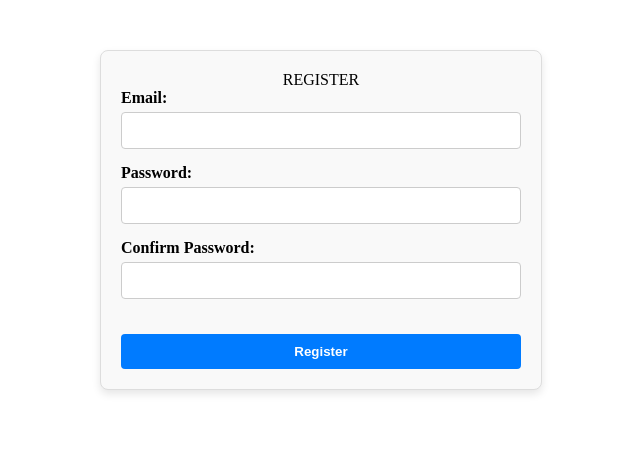
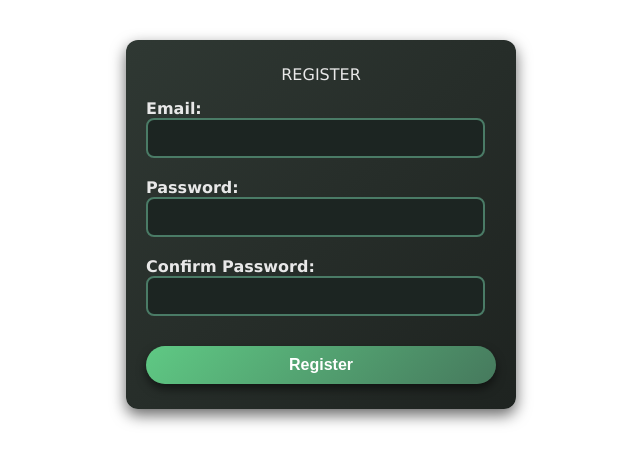
Before and after one commit to jdelgadoc17/dino, an Angular app in the folder proDino/: page /register in a window 1280 px wide. Shown: the top 464 px of the page, without its empty margins (319-959 px from the left). Built offline with nearby package versions, Linux system fonts and the light colour scheme.

Commit message:
fix park final

```diff
--- a/proDino/src/components/home/home.component.ts
+++ b/proDino/src/components/home/home.component.ts
@@ -20,6 +20,7 @@ export class HomeComponent implements OnInit {
   enclosures: any[] = [];
   dinosauriosComprados: number[] = [];
   recintosComprados: number[] = [];
+  userId: string = '';
 
   constructor(
     private dinosaurService: DinosaurService,
@@ -40,6 +41,7 @@ export class HomeComponent implements OnInit {
       this.coins = data.coins;
       this.dinosauriosComprados = data.dinosaurIds || [];
       this.recintosComprados = data.recintosIds || [];
+      this.userId = data.userId;  // Guardamos el userId del parque
     });
   }
 
@@ -47,6 +49,7 @@ export class HomeComponent implements OnInit {
     this.clickCount++;
     this.coins += 50;
     this.updateUnlockStatus();
+    this.updatePark(); // Llamamos a updatePark para guardar el estado después de cada click
   }
 
   updateUnlockStatus() {
@@ -59,7 +62,7 @@ export class HomeComponent implements OnInit {
       this.coins -= dinosaur.cost;
       this.dinosauriosComprados.push(dinosaur.id);
       this.message = `Has comprado un ${dinosaur.name}.`;
-      this.updatePark();
+      this.updatePark();  // Llamamos a updatePark para actualizar el estado
     }
   }
 
@@ -68,12 +71,13 @@ export class HomeComponent implements OnInit {
       this.coins -= enclosure.cost;
       this.recintosComprados.push(enclosure.id);
       this.message = `Has comprado el recinto ${enclosure.name}.`;
-      this.updatePark();
+      this.updatePark();  // Llamamos a updatePark para actualizar el estado
     }
   }
 
   updatePark() {
     const data = {
+      userId: this.userId,  // Incluimos userId
       coins: this.coins,
       dinosaurIds: this.dinosauriosComprados,
       recintosIds: this.recintosComprados,
--- a/proDino/src/components/login/login.component.css
+++ b/proDino/src/components/login/login.component.css
@@ -1,22 +1,32 @@
 .container {
-    max-width: 400px;
+  max-width: 380px;
   margin: 50px auto;
-    padding: 20px;
-    border: 1px solid #ddd;
-    border-radius: 8px;
-    box-shadow: 0 4px 8px rgba(0, 0, 0, 0.1);
-    background-color: #f9f9f9;
+  padding: 25px 20px;
+  border-radius: 10px;
+  background: linear-gradient(135deg, #4b2e2b, #2f1b1a);
+  box-shadow: 0 8px 16px rgba(0, 0, 0, 0.4);
+  color: #f3e6d4;
+  font-family: 'Verdana', sans-serif;
   text-align: center;
+}
+
+.container h1 {
+  font-size: 1.8em;
+  margin-bottom: 15px;
+  color: #e65c4f;
+  text-shadow: 2px 2px 5px rgba(0, 0, 0, 0.7);
 }
 
 form {
   display: flex;
   flex-direction: column;
+  gap: 15px;
 }
 
 form label {
-    margin-bottom: 15px;
   font-weight: bold;
+  font-size: 1em;
+  color: #f3e6d4;
   display: flex;
   flex-direction: column;
   align-items: flex-start;
@@ -24,26 +34,57 @@
 
 input[type="email"],
 input[type="password"] {
-    width: 100%;
+  width: 90%;
   padding: 10px;
-    margin-top: 5px;
-    border: 1px solid #ccc;
-    border-radius: 4px;
-    box-sizing: border-box;
+  border: 2px solid #8a5741;
+  border-radius: 6px;
+  background: #3d2b29;
+  color: #f3e6d4;
+  font-size: 0.9em;
+  transition: border-color 0.3s, box-shadow 0.3s;
+}
+
+
+
+
+input[type="email"]:focus,
+input[type="password"]:focus {
+  border-color: #e65c4f;
+  box-shadow: 0 0 6px rgba(230, 92, 79, 0.5);
+  outline: none;
 }
 
 button[type="submit"] {
-    padding: 10px;
-    margin-top: 20px;
-    background-color: #007bff;
-    color: white;
+  padding: 12px;
+  background: linear-gradient(135deg, #a83d2f, #7d2b24);
+  color: #fff;
   border: none;
-    border-radius: 4px;
+  border-radius: 20px;
   cursor: pointer;
   font-weight: bold;
-    transition: background-color 0.3s;
+  font-size: 1em;
+  transition: background 0.3s ease, transform 0.2s ease;
+  box-shadow: 0 5px 10px rgba(0, 0, 0, 0.3);
 }
 
 button[type="submit"]:hover {
-    background-color: #0056b3;
+  background: linear-gradient(135deg, #7d2b24, #a83d2f);
+  transform: translateY(-2px);
+  box-shadow: 0 7px 15px rgba(0, 0, 0, 0.5);
 }
+
+button[type="submit"]:active {
+  transform: translateY(1px);
+}
+
+.container p {
+  font-size: 0.85em;
+  color: #b89d8a;
+  margin-top: 10px;
+}
+
+body {
+  background: radial-gradient(circle, #4b2e2b, #2f1b1a);
+  color: #f3e6d4;
+  font-family: 'Verdana', sans-serif;
+}
--- a/proDino/src/components/register/register.component.css
+++ b/proDino/src/components/register/register.component.css
@@ -1,62 +1,87 @@
 .container {
-    max-width: 400px;
-    margin: 50px auto;
-    padding: 20px;
-    border: 1px solid #ddd;
-    border-radius: 8px;
-    box-shadow: 0 4px 8px rgba(0, 0, 0, 0.1);
-    background-color: #f9f9f9;
+  max-width: 350px;
+  margin: 40px auto;
+  padding: 25px 20px;
+  border-radius: 12px;
+  background: linear-gradient(135deg, #2f3833, #1e2320);
+  box-shadow: 0 6px 15px rgba(0, 0, 0, 0.6);
+  color: #e8e8e8;
+  font-family: 'Verdana', sans-serif;
   text-align: center;
+}
+
+.container h1 {
+  font-size: 1.8em;
+  margin-bottom: 15px;
+  color: #ffe169;
+  text-shadow: 2px 2px 6px rgba(0, 0, 0, 0.7);
 }
 
 form {
   display: flex;
   flex-direction: column;
+  gap: 15px;
 }
 
 form label {
-    margin-bottom: 15px;
   font-weight: bold;
+  font-size: 1em;
+  color: #e8e8e8;
   display: flex;
   flex-direction: column;
   align-items: flex-start;
+  margin-bottom: 5px;
 }
 
 input[type="email"],
 input[type="password"] {
-    width: 100%;
+  width: 90%;
   padding: 10px;
-    margin-top: 5px;
-    border: 1px solid #ccc;
-    border-radius: 4px;
-    box-sizing: border-box;
+  border: 2px solid #4a7b66;
+  border-radius: 8px;
+  background: #1c2522;
+  color: #e0e0e0;
+  font-size: 0.9em;
+  transition: border-color 0.3s, box-shadow 0.3s;
+}
+
+input[type="email"]:focus,
+input[type="password"]:focus {
+  border-color: #67c08a;
+  box-shadow: 0 0 5px rgba(103, 192, 138, 0.5);
+  outline: none;
 }
 
 button[type="submit"] {
   padding: 10px;
-    margin-top: 20px;
-    background-color: #007bff;
-    color: white;
+  background: linear-gradient(135deg, #5fc984, #46795d);
+  color: #fff;
   border: none;
-    border-radius: 4px;
+  border-radius: 20px;
   cursor: pointer;
   font-weight: bold;
-    transition: background-color 0.3s;
+  font-size: 1em;
+  transition: background 0.3s ease, transform 0.2s ease;
+  box-shadow: 0 5px 10px rgba(0, 0, 0, 0.5);
+  margin-top: 10px;
 }
 
 button[type="submit"]:hover {
-    background-color: #0056b3;
+  background: linear-gradient(135deg, #46795d, #5fc984);
+  transform: translateY(-2px);
+  box-shadow: 0 7px 15px rgba(0, 0, 0, 0.7);
 }
 
-  span {
-    color: red;
-    font-size: 0.9em;
-    margin-top: 5px;
+button[type="submit"]:active {
+  transform: translateY(1px);
 }
 
-  p {
-    color: green;
-    font-size: 1em;
-    margin-top: 10px;
-    font-weight: bold;
+.container p {
+  font-size: 0.85em;
+  color: #a9a9a9;
+  margin-top: 12px;
 }
+
+body {
+  background: radial-gradient(circle, #2f3833, #1e2320);
+}
--- a/proDino/src/services/localstorage.service.ts
+++ b/proDino/src/services/localstorage.service.ts
@@ -7,11 +7,11 @@ export class LocalStorageService {
   constructor() {}
 
   setItem(key: any, value: string): void {
-    localStorage.setItem(key, JSON.stringify(value));
+    localStorage.setItem(key, value);
   }
 
   getItem(key: string): any | null {
-    return JSON.parse(localStorage.getItem(key) || '');
+    return localStorage.getItem(key);
   }
 
   removeItem(key: string): void {
--- a/proDino/src/services/parkservice.service.ts
+++ b/proDino/src/services/parkservice.service.ts
@@ -6,7 +6,6 @@ import { Observable } from 'rxjs';
   providedIn: 'root'
 })
 export class ParkService {
-
 
   constructor(private http: HttpClient) {}
 
@@ -18,6 +17,7 @@ export class ParkService {
     return this.http.get(`http://localhost:3000/park/status`, { headers });
   }
 
+  // Modificamos updatePark para aceptar un parámetro data
   updatePark(data: any): Observable<any> {
     const token = localStorage.getItem('authToken');
     const headers = new HttpHeaders({
```
Also changed, not shown: proDino/src/services/post.service.ts (deleted, +0 -15 lines), 2 other files (tests, documents, lock files or other folders). Lines whose indentation alone changed are shown as unchanged.
